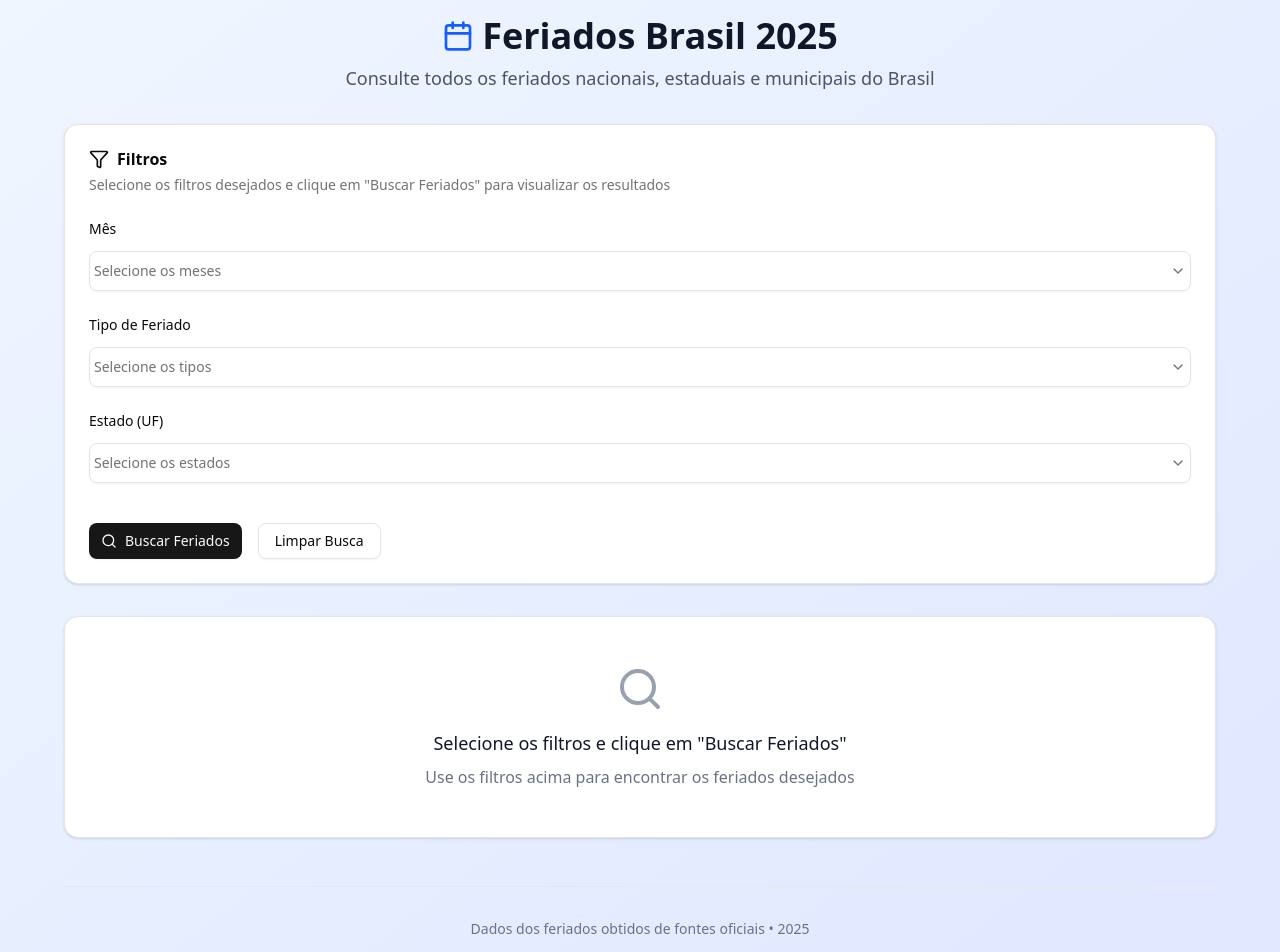
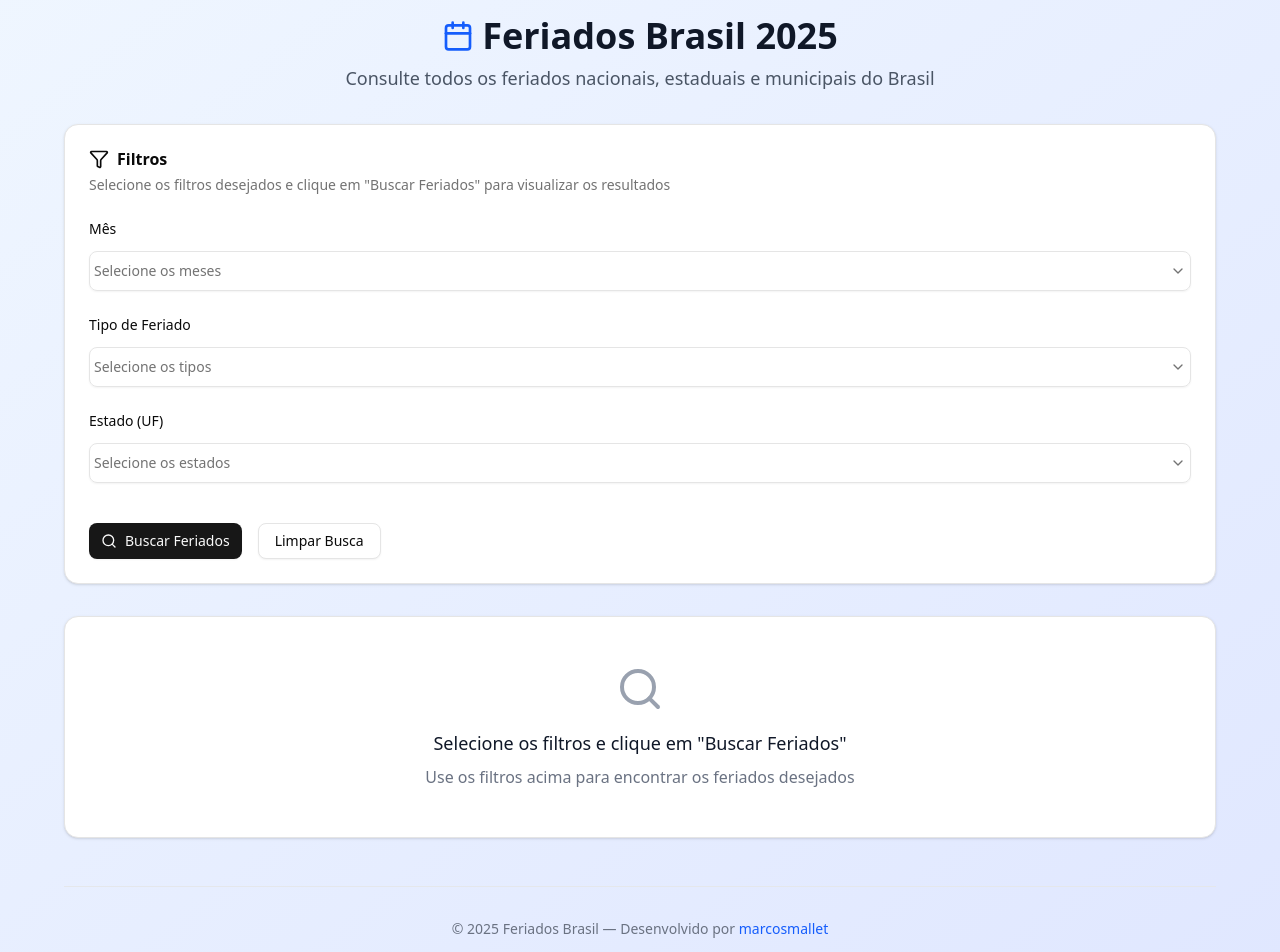
Before and after one commit to marcosmallet/feriados-brasil-2025, a React (Vite) app: page / in a window 1280 px wide. Shown: the top 952 px of the page. Built offline with nearby package versions, Linux system fonts and the light colour scheme.

Commit message:
inclusao de referencias e ajustes

```diff
--- a/src/App.jsx
+++ b/src/App.jsx
@@ -369,7 +369,15 @@
         {/* Footer */}
         <div className="text-center mt-12 py-8 border-t border-gray-200">
           <p className="text-gray-500 text-sm">
-            Dados dos feriados obtidos de fontes oficiais • 2025
+            © 2025 Feriados Brasil — Desenvolvido por&nbsp;
+            <a
+              href="https://github.com/marcosmallet/feriados-brasil-2025"
+              target="_blank"
+              rel="noopener noreferrer"
+              class="text-blue-600 hover:underline"
+            >
+              marcosmallet
+            </a>
           </p>
         </div>
       </div>
```
Also changed, not shown: 1 other file (tests, documents, lock files or other folders).
